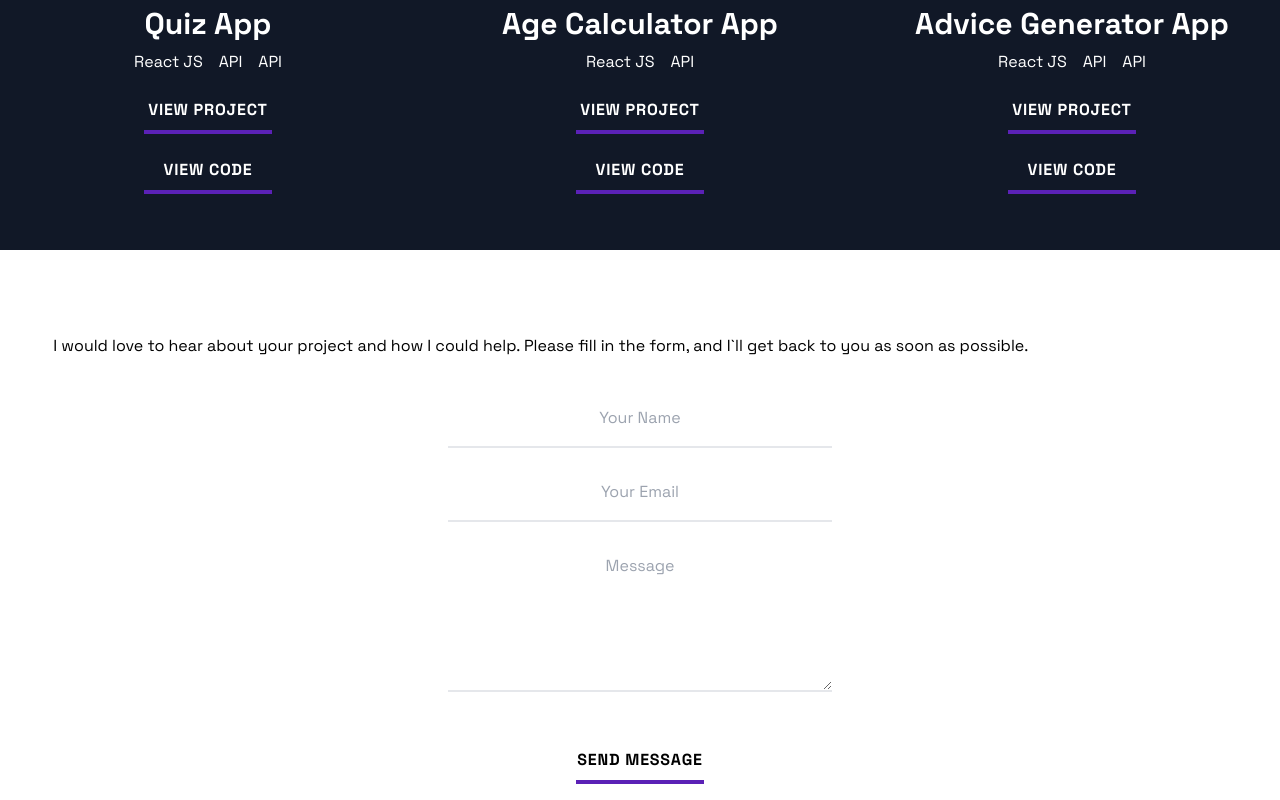
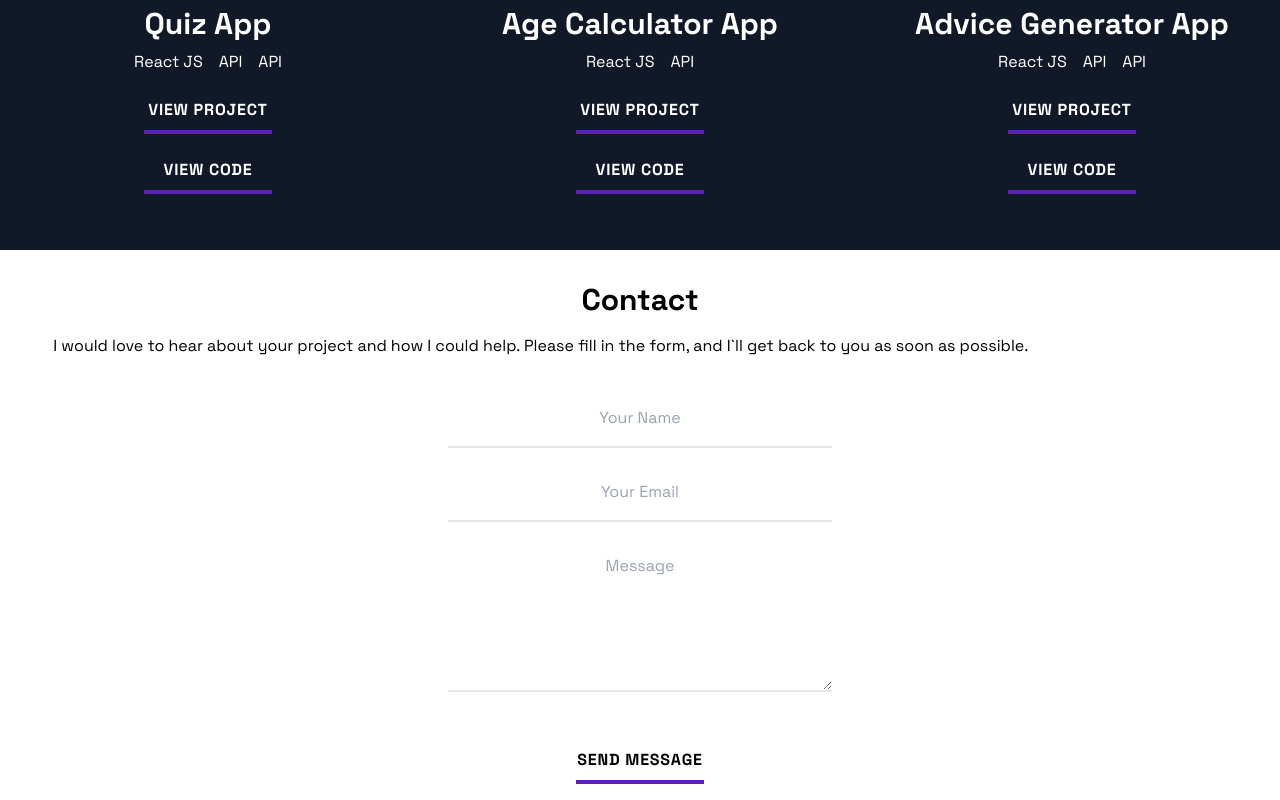
Before and after one commit to kristiansnts/portofolio, a React (Vite) app: page / in a window 1280 px wide. Shown: the part 1379-2179 px from the top of the page. Built offline with nearby package versions, Linux system fonts and the light colour scheme.

Commit message:
fix text-white on contact

```diff
--- a/src/component/Contact/Contact.jsx
+++ b/src/component/Contact/Contact.jsx
@@ -9,7 +9,7 @@
 
     return (
         <section className="contact mt-10 bg-white py-4">
-            <h2 className="text-white text-3xl font-bold text-center text-black py-4">Contact</h2>
+            <h2 className="text-3xl font-bold text-center text-black py-4">Contact</h2>
             <p className="w-11/12 mx-auto mb-8">I would love to hear about your project and how I could help.
               Please fill in the form, and I`ll get back to you as soon as
               possible.</p>
```
